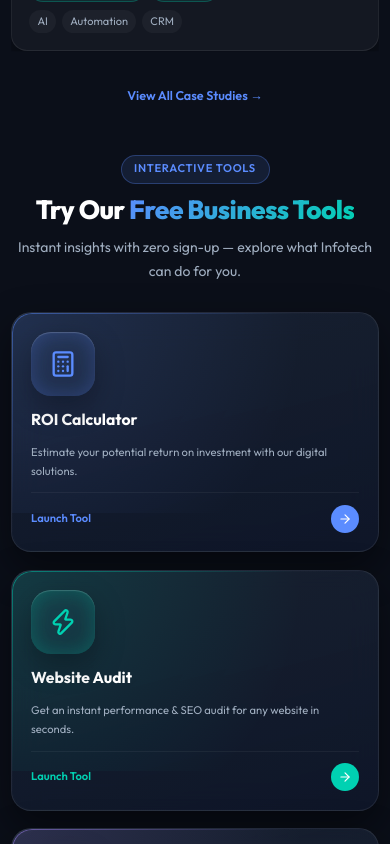
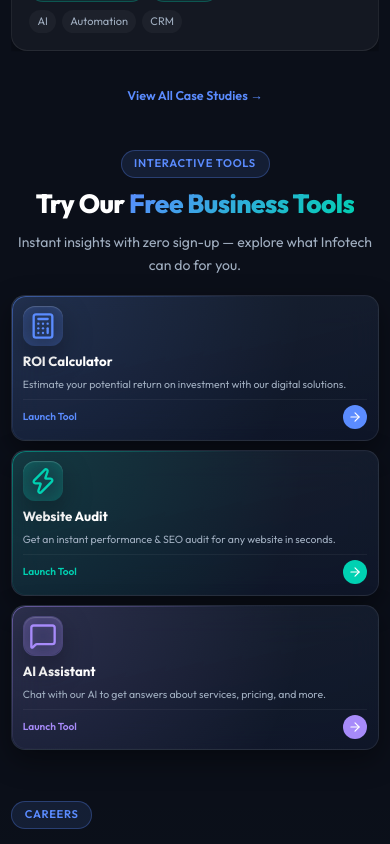
Before and after one commit to developervelnix-lab/infotech, a Next.js app in the folder app/: page / in a window 390 px wide. Shown: the part 4720-5564 px from the top of the page. Built offline with nearby package versions, Linux system fonts and the light colour scheme.

Commit message:
Reduce mobile InteractiveTools section padding, card size, and icon size

```diff
--- a/app/src/components/sections/InteractiveTools.module.css
+++ b/app/src/components/sections/InteractiveTools.module.css
@@ -112,15 +112,23 @@
 }
 
 @media (max-width: 640px) {
-  .grid { gap: 1.25rem; }
+  .section { padding-block: var(--space-8); }
+  .grid { gap: 0.65rem; margin-top: var(--space-6); }
   .card {
-    padding: 1.35rem;
-    border-radius: 20px;
+    padding: 0.75rem;
+    gap: 0.35rem;
+    border-radius: 14px;
     background: linear-gradient(165deg, rgba(30, 41, 59, 0.7) 0%, rgba(15, 23, 42, 0.9) 100%);
-    box-shadow: 0 16px 40px rgba(0, 0, 0, 0.45);
+    box-shadow: 0 10px 28px rgba(0, 0, 0, 0.4);
   }
-  .modal { padding: 1.5rem 1.15rem; max-width: 95vw; border-radius: 20px; }
-  .modalTitle { font-size: 1.35rem; }
+  .iconWrap { width: 40px; height: 40px; border-radius: 12px; }
+  .toolTitle { font-size: 0.95rem; }
+  .toolDesc { font-size: 0.75rem; line-height: 1.35; }
+  .launchWrap { padding-top: 0.35rem; margin-top: 0.2rem; }
+  .launch { font-size: 0.725rem; }
+  .launchIcon { width: 24px; height: 24px; }
+  .modal { padding: 1.25rem 1rem; max-width: 95vw; border-radius: 18px; }
+  .modalTitle { font-size: 1.25rem; }
 }
 
 .chatModal { max-width: 540px; }
```
